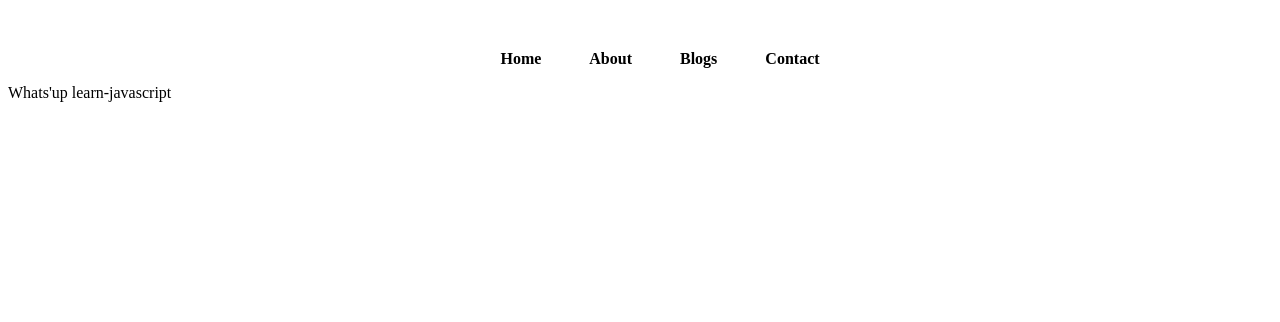
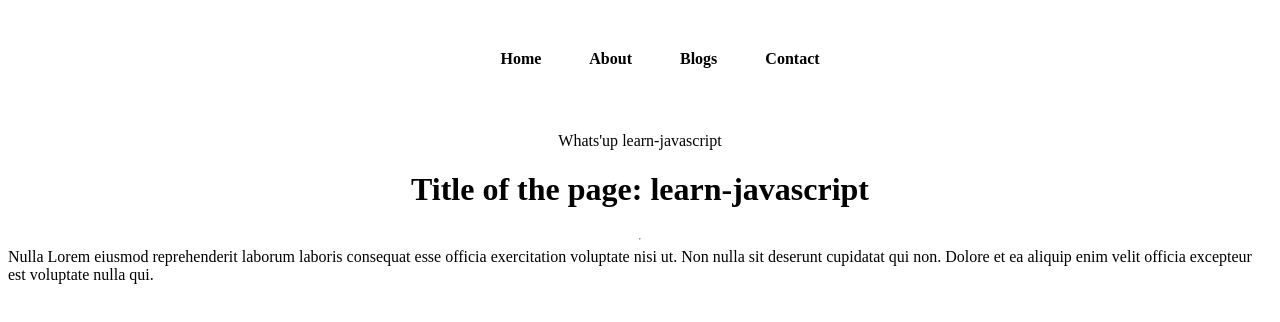
Before and after one commit to parteek2813/NextJs-Practice-Project, a Next.js app: page /blogpost/learn-javascript in a window 1280 px wide. Shown: the top 322 px of the page. Built offline with nearby package versions, Linux system fonts and the light colour scheme.

Commit message:
Added blog Link

```diff
--- a/pages/blogpost/[slug].js
+++ b/pages/blogpost/[slug].js
@@ -1,10 +1,25 @@
 import React from "react";
 import { useRouter } from "next/router";
+import Styles from "../../styles/blogPost.module.css";
 
 const slug = () => {
   const router = useRouter();
   const { slug } = router.query;
-  return <div>Whats'up {slug}</div>;
+  return (
+    <>
+      <main className={Styles.main}>
+        <div>Whats'up {slug}</div>
+        <h1>Title of the page: {slug}</h1>
+        <hr />
+        <div>
+          Nulla Lorem eiusmod reprehenderit laborum laboris consequat esse
+          officia exercitation voluptate nisi ut. Non nulla sit deserunt
+          cupidatat qui non. Dolore et ea aliquip enim velit officia excepteur
+          est voluptate nulla qui.
+        </div>
+      </main>
+    </>
+  );
 };
 
 export default slug;
--- /dev/null
+++ b/styles/blogPost.module.css
@@ -0,0 +1,14 @@
+.main {
+  min-height: 100vh;
+  flex: 1;
+  display: flex;
+  flex-direction: column;
+  justify-content: center;
+  align-items: center;
+  justify-content: flex-start;
+  padding-top: 3rem;
+}
+
+.container {
+  padding: 0 22rem;
+}
```
